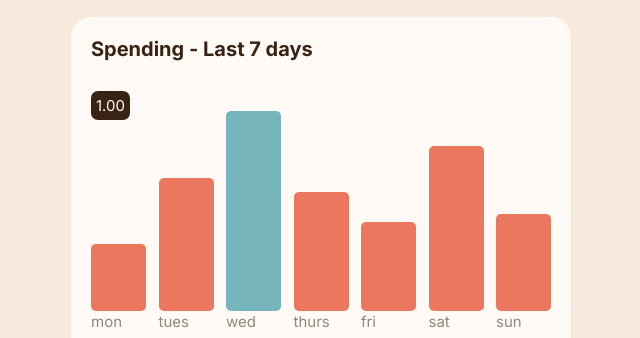
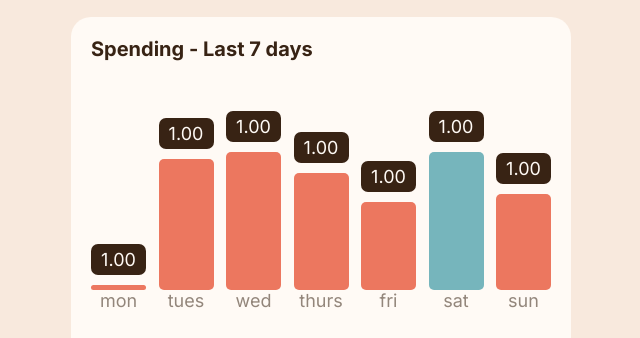
Before and after one commit to partum/expenses-chart, a plain HTML site: page index.html in a window 1280 px wide. Shown: the part 108-446 px from the top of the page, without its empty margins (319-959 px from the left). Drawn offline with Linux system fonts and the light colour scheme.

Commit message:
restructured bar graph

```diff
--- a/data.json
+++ b/data.json
@@ -1,7 +1,7 @@
 [
   {
     "day": "mon",
-    "amount": 17.45
+    "amount": 1.24
   },
   {
     "day": "tue",
@@ -21,7 +21,7 @@
   },
   {
     "day": "sat",
-    "amount": 43.28
+    "amount": 53.28
   },
   {
     "day": "sun",
--- a/index.html
+++ b/index.html
@@ -36,28 +36,42 @@
     <div class="body">
       <h2>Spending - Last 7 days</h2>
       <div class="graph">
-        <span class="graph__bar" id="mon">
-         <p class="daily">1.00</p>
-          <p>mon</p>
+        <span class="graph__entry">
+          <p class="spent">1.00</p>
+          <span class="bar" id="mon"></span>
+          <p class="day">mon</p>
         </span>
-        <span class="graph__bar" id="tue">
-          <p>tues</p>
+        <span class="graph__entry">
+          <p class="spent">1.00</p>
+          <span class="bar" id="tue"></span>
+          <p class="day">tues</p>
         </span>
-        <span class="graph__bar" id="wed">
-          <p>wed</p>
+        <span class="graph__entry">
+          <p class="spent">1.00</p>
+          <span class="bar" id="wed"></span>
+          <p class="day">wed</p>
         </span>
-        <span class="graph__bar" id="thu">
-          <p>thurs</p>
+        <span class="graph__entry">
+          <p class="spent">1.00</p>
+          <span class="bar" id="thu"></span>
+          <p class="day">thurs</p>
         </span>
-        <span class="graph__bar" id="fri">
-          <p>fri</p>
+        <span class="graph__entry">
+          <p class="spent">1.00</p>
+          <span class="bar" id="fri"></span>
+          <p class="day">fri</p>
         </span>
-        <span class="graph__bar" id="sat">
-          <p>sat</p>
+        <span class="graph__entry">
+          <p class="spent">1.00</p>
+          <span class="bar" id="sat"></span>
+          <p class="day">sat</p>
         </span>
-        <span class="graph__bar" id="sun">
-          <p>sun</p>
+        <span class="graph__entry">
+          <p class="spent">1.00</p>
+          <span class="bar" id="sun"></span>
+          <p class="day">sun</p>
         </span>
+
       </div>
       <div class="summary">
         <span>
--- a/index.scss
+++ b/index.scss
@@ -67,37 +67,52 @@ body {
                 margin: 50px 0;
                 position: relative;
                 align-items: flex-end;
+                margin-bottom: 30px;
 
-                &__bar {
+                .graph__entry {
+                    height: 100%;
+                    display: flex;
+                    flex-direction: column;
+                    justify-content: flex-end;
+                    .spent {
+                        background-color: $Dark-brown;
+                        color: $White;
+                        border-radius: 7px;
+                        padding: 5px;
+                        margin-bottom: 10px;
+                        text-align: center;
+                    }
+
+                    .bar {
                         width: 55px;
                         background-color: $Soft-red;
                         height: 100%;
                         display: inline-block;
                         border-radius: 5px;
-                    &:hover{
+
+                        &:hover {
                             background-color: hsl(9, 70%, 74%);
                         }
-                    p {
-                        font-size: 15px;
-                        text-align: center;
-                        position: absolute;
-                        bottom: -20px;
-                        &.daily{
-                            bottom: unset;
-                            top: -20px;
-                            background-color: $Dark-brown;
-                            color: $White;
-                            border-radius: 7px;
-                            padding: 5px;
-                        }
-                    }
-                    &.maxBar{
+
+                        &.maxBar {
                             background-color: $Cyan;
-                        &:hover{
+
+                            &:hover {
                                 background-color: hsl(186, 30%, 72%);
                             }
                         }
+
                     }
+
+                    .day {
+                        text-align: center;
+                    }
+                }
+
+
+
+
+
             }
 
             .summary {
```
Also changed, not shown: index.css, 1 other file. Lines whose indentation alone changed are shown as unchanged.
